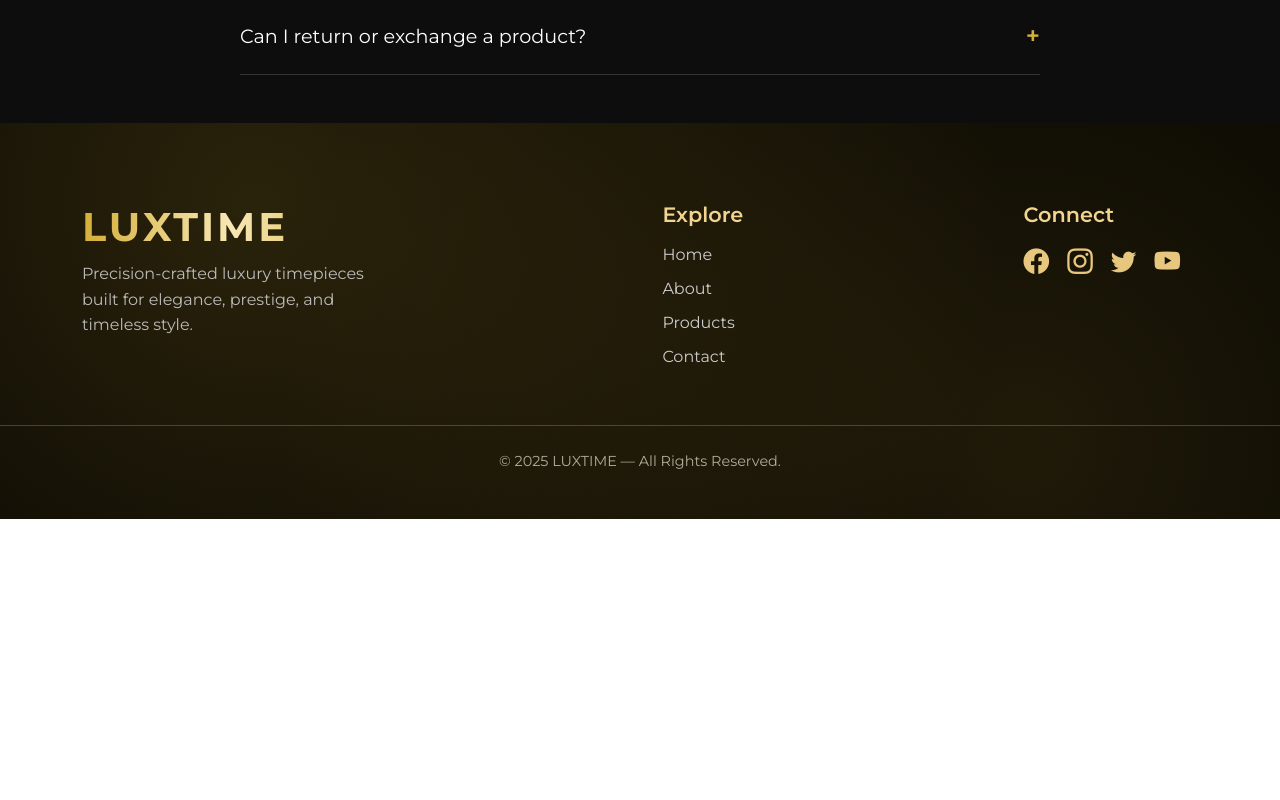
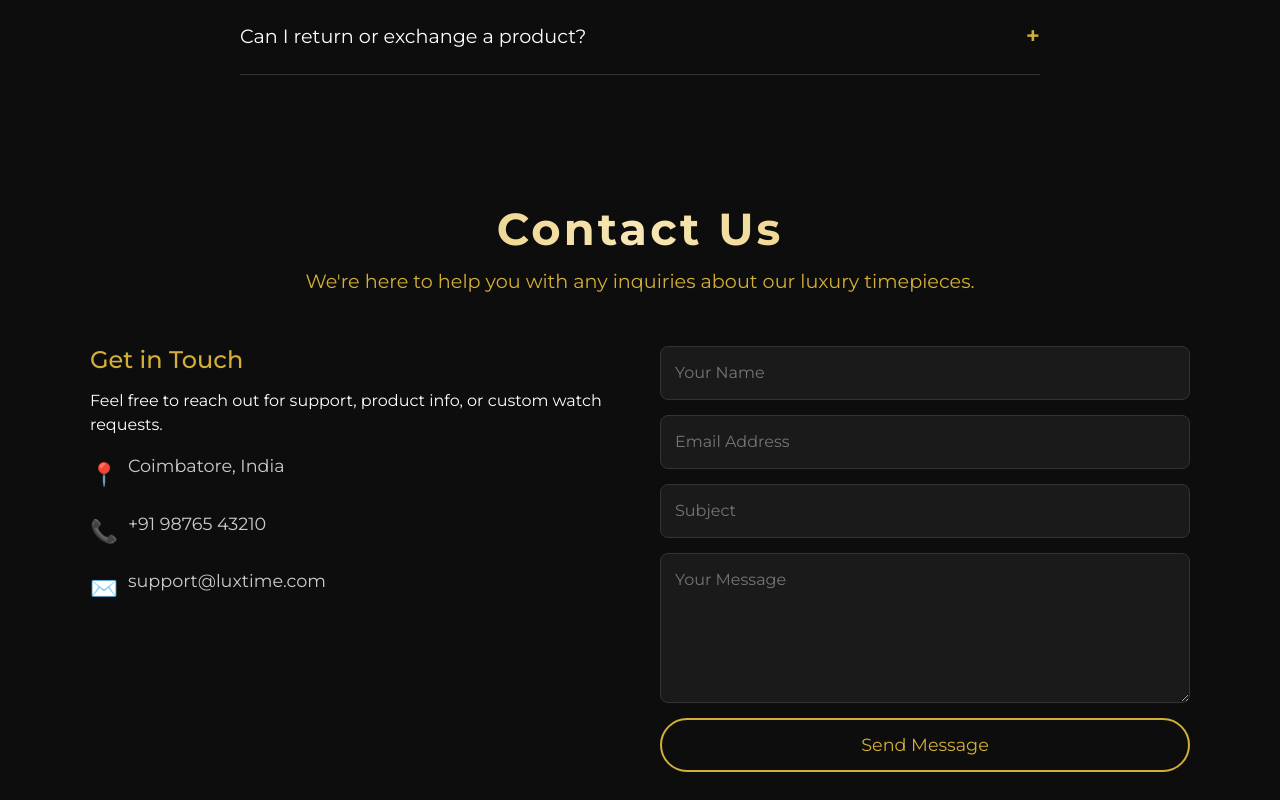
Before and after one commit to acculerbarathkavi-svg/watch-brand-project, a React (Vite) app: page / in a window 1280 px wide. Shown: the part 4940-5740 px from the top of the page. Before the commit the page ends 5459 px from the top, so only its background shows below. Built offline with nearby package versions, Linux system fonts and the light colour scheme.

Commit message:
content added for contact section

```diff
--- a/src/App.jsx
+++ b/src/App.jsx
@@ -9,6 +9,7 @@ import Highlight from './components/Highlight';
 import Benefits from './components/Benefits';
 import Testimonials from './components/Testimonials';
 import FAQ from './components/FAQ'
+import Contact from './components/Contact';
 import React, { useEffect } from "react";
 import AOS from "aos";
 import "aos/dist/aos.css";
@@ -32,6 +33,7 @@ function App() {
       <ProductSection/>
       <Testimonials/>
       <FAQ/>
+      <Contact/>
       <Footer/>
     </>
   )
--- /dev/null
+++ b/src/assets/css/Contact.css
@@ -0,0 +1,111 @@
+.contact-section {
+  padding: 80px 20px;
+  background: #0d0d0d;
+  color: #fff;
+  text-align: center;
+}
+
+.contact-title {
+  font-size: 2.8rem;
+  font-weight: 700;
+  background: linear-gradient(90deg, #d4af37, #f8e7b5, #d4af37);
+  background-clip: text;
+  -webkit-text-fill-color: transparent;
+  letter-spacing: 3px;
+}
+
+.contact-subtitle {
+  color: #d4af37;
+  font-size: 1.2rem;
+  margin-top: 10px;
+  margin-bottom: 50px;
+}
+
+.contact-wrapper {
+  display: flex;
+  justify-content: space-between;
+  gap: 40px;
+  max-width: 1100px;
+  margin: auto;
+  flex-wrap: wrap;
+}
+
+.contact-info {
+  flex: 1;
+  text-align: left;
+}
+
+.contact-info h3 {
+  color: #d4af37;
+  margin-bottom: 15px;
+  font-size: 1.5rem;
+}
+
+.info-item {
+  display: flex;
+  align-items: center;
+  margin-bottom: 15px;
+  font-size: 1.1rem;
+  color: #ccc;
+}
+
+.info-item span {
+  font-size: 1.4rem;
+  margin-right: 10px;
+  color: #d4af37;
+}
+
+.contact-form {
+  flex: 1;
+  display: flex;
+  flex-direction: column;
+  gap: 15px;
+}
+
+.contact-form input,
+.contact-form textarea {
+  padding: 14px;
+  background: #1a1a1a;
+  border: 1px solid #333;
+  border-radius: 8px;
+  color: #fff;
+  font-size: 1rem;
+  outline: none;
+}
+
+.contact-form input:focus,
+.contact-form textarea:focus {
+  border-color: #d4af37;
+}
+
+.contact-btn {
+  background: transparent;
+  border: 2px solid #d4af37;
+  color: #d4af37;
+  padding: 12px 25px;
+  border-radius: 30px;
+  font-size: 1.1rem;
+  cursor: pointer;
+  transition: all 0.3s ease;
+}
+
+.contact-btn:hover {
+  background: #d4af37;
+  color: #000;
+  transform: scale(1.05);
+}
+
+/* Mobile Responsive */
+@media (max-width: 768px) {
+  .contact-wrapper {
+    flex-direction: column;
+  }
+
+  .contact-info {
+    text-align: center;
+  }
+
+  .info-item {
+    justify-content: center;
+  }
+}
--- a/src/assets/css/FAQ.css
+++ b/src/assets/css/FAQ.css
@@ -16,7 +16,7 @@
 .faq-subtitle {
   margin-top: 10px;
   font-size: 1.6rem;
-  color: #d4af37;
+  color: #f6c34c;
   font-weight: 600;
 }
 
--- /dev/null
+++ b/src/components/Contact.jsx
@@ -0,0 +1,55 @@
+import React from "react";
+import "../assets/css/Contact.css";
+
+const ContactSection = () => {
+  return (
+    <section className="contact-section" id="contact">
+      <div className="container">
+
+        <h2 className="contact-title">Contact Us</h2>
+        <p className="contact-subtitle">
+          We're here to help you with any inquiries about our luxury timepieces.
+        </p>
+
+        <div className="contact-wrapper">
+
+          {/* Left Side - Info */}
+          <div className="contact-info">
+            <h3>Get in Touch</h3>
+            <p>Feel free to reach out for support, product info, or custom watch requests.</p>
+
+            <div className="info-item">
+              <span>📍</span>
+              <p>Coimbatore, India</p>
+            </div>
+
+            <div className="info-item">
+              <span>📞</span>
+              <p>+91 98765 43210</p>
+            </div>
+
+            <div className="info-item">
+              <span>✉️</span>
+              <p>support@luxtime.com</p>
+            </div>
+          </div>
+
+          {/* Right Side - Form */}
+          <form className="contact-form">
+            <input type="text" placeholder="Your Name" required />
+            <input type="email" placeholder="Email Address" required />
+            <input type="text" placeholder="Subject" required />
+            <textarea placeholder="Your Message" rows="5" required></textarea>
+
+            <button type="submit" className="contact-btn">
+              Send Message
+            </button>
+          </form>
+
+        </div>
+      </div>
+    </section>
+  );
+};
+
+export default ContactSection;
--- a/src/components/FAQ.jsx
+++ b/src/components/FAQ.jsx
@@ -31,7 +31,7 @@ const FAQSection = () => {
     <section className="faq-section py-5">
       <div className="container text-center">
         <h2 className="faq-title">FAQ</h2>
-        <h3 className="faq-subtitle">About Our Watches</h3>
+        <h3 className="faq-subtitle" >About Our Watches</h3>
 
         <div className="faq-container">
           {faqData.map((item, index) => (
```
